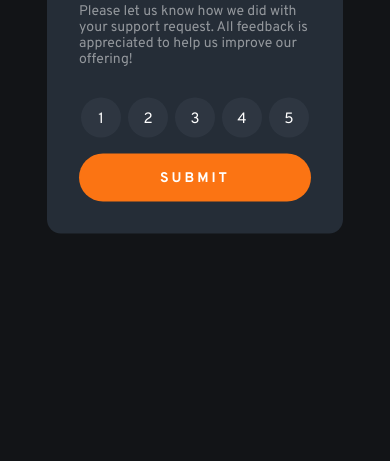
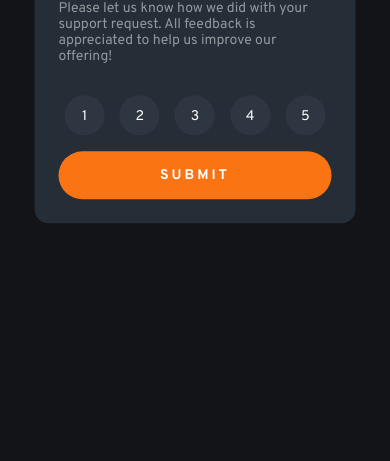
Before and after one commit to cosmoart/Interactive-rating-component-solution, a plain HTML site: page index.html in a window 390 px wide. Shown: the part 383-844 px from the top of the page. Drawn offline with nearby package versions, Linux system fonts and the light colour scheme.

Commit message:
Update style.css

```diff
--- a/style.css
+++ b/style.css
@@ -195,8 +195,8 @@ button:focus-visible {
         top: 36px;
         left: 36px;
     }
-    .card1
-    .card2,{
+    .card1,
+    .card2{
         width: 70vw;
         padding: 1.5rem;
         font-size: 14px;
```
